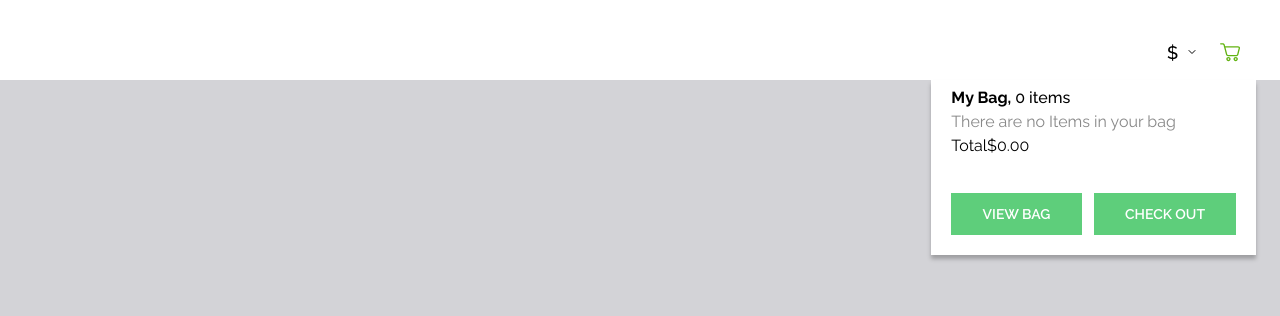
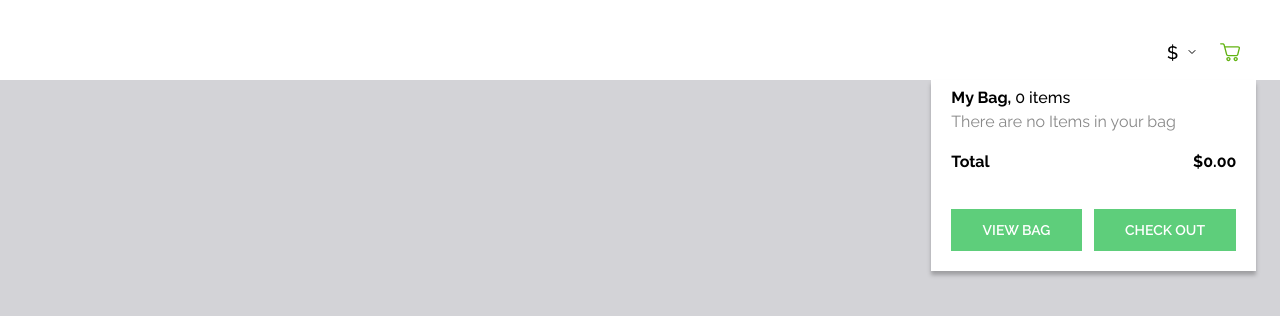
Before and after one commit to Nuri1977/scandiweb-shopping-cart, a React (Create React App) app: page / in a window 1280 px wide. Both pictures are taken after a click on the element 1224 px from the left and 52 px from the top of the page. Shown: the top 316 px of the page. Built offline with nearby package versions, Linux system fonts and the light colour scheme; some icons are missing.

Commit message:
Fix styles for cartItem

```diff
--- a/src/components/cartMenuItem/CartMenuItem.scss
+++ b/src/components/cartMenuItem/CartMenuItem.scss
@@ -4,6 +4,7 @@
   min-height: 8.5625rem;
   display: grid;
   grid-template-columns: 50% auto 35%;
+  padding: 8px 0;
 }
 
 .cart-menu-item__info {
@@ -74,8 +75,17 @@
   }
 }
 
-.cart-item__thumbnail {
+.cart-menu-item__thumbnail {
   background-position: center;
   background-size: contain;
   background-repeat: no-repeat;
 }
+
+.cart-items__total {
+  display: flex;
+  flex-direction: row;
+  justify-content: space-between;
+  font-weight: 700;
+  font-size: 1rem;
+  margin-top: 1rem;
+}
```
